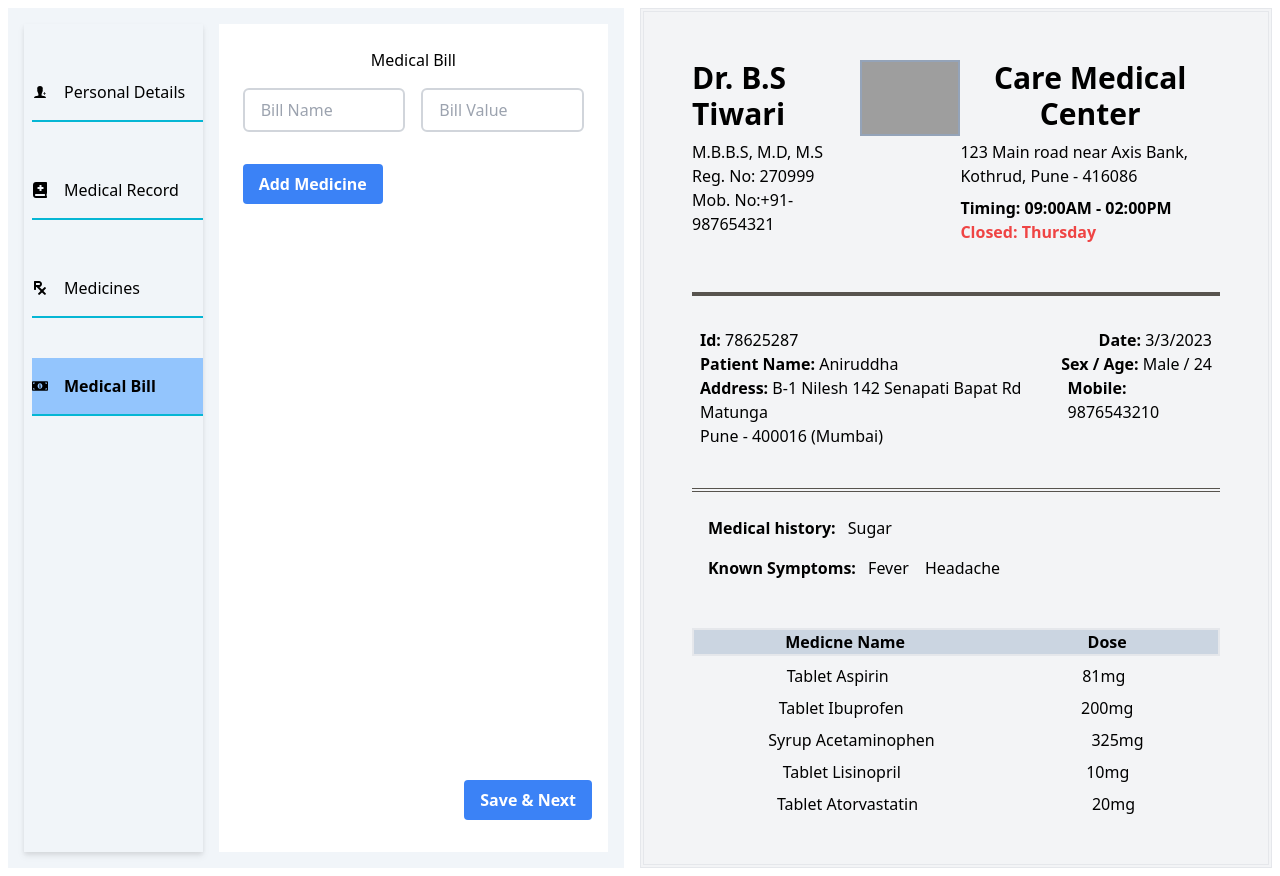
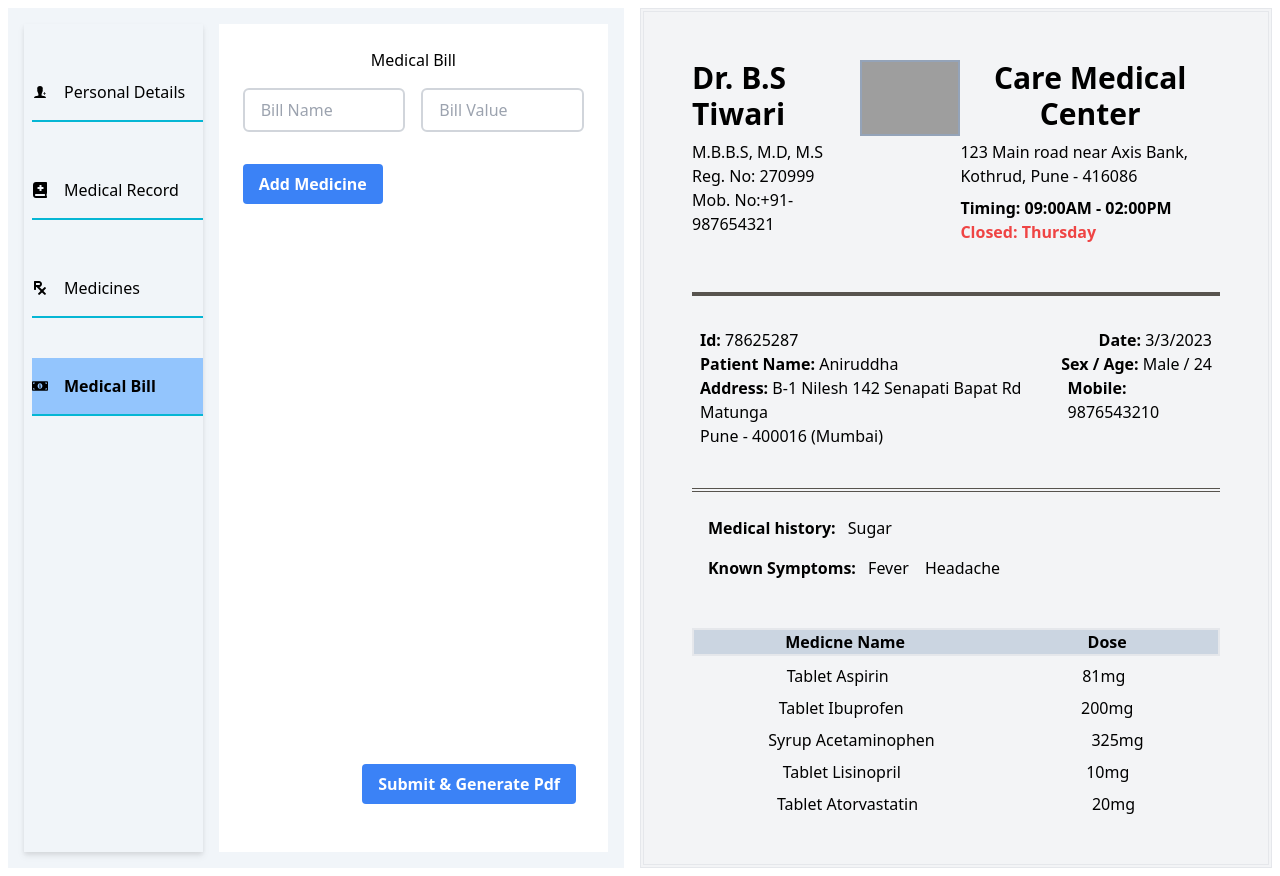
Before and after one commit to affu72/Medical-report, a React (Create React App) app: page / in a window 1280 px wide. Both pictures are taken after a click on the button "Medical Bill". Built offline with nearby package versions, Linux system fonts and the light colour scheme; grey boxes are pictures that could not be loaded.

Commit message:
next and submit button,sync with tab

```diff
--- a/src/components/MainComponent/InputForms.tsx
+++ b/src/components/MainComponent/InputForms.tsx
@@ -3,6 +3,7 @@ import Medicines from "./Medicines";
 import MedicalHistory from "./MedicalRecord";
 import MedicalBill from "./MedicalBill";
 import Button from "../Button";
+import { FormEvent } from "react";
 
 interface PropInput {
   tabIndex: number;
@@ -16,16 +17,26 @@ const InputForms: React.FC<PropInput> = ({ tabIndex }) => {
     <MedicalBill key={3} />,
   ];
 
+  const submitHandler = (event: FormEvent<HTMLFormElement>) => {
+    event.preventDefault();
+    console.log(event);
+  };
+
   return (
     <div className="bg-white flex flex-col justify-between gap-8 p-6 basis-2/3 xl:basis-11/12 relative overflow-auto flex-none">
-      <form id="main-form">{formSection[tabIndex]}</form>
-      {/* <button
-        form="main-form"
-        type="submit"
-        className="bg-blue-500 hover:bg-blue-700 text-white font-bold py-6 px-3 rounded w-full"
-      >
-        Preview
-      </button> */}
+      <form id="main-form" onSubmit={submitHandler}>
+        {formSection[tabIndex]}
+      </form>
+
+      {tabIndex === 3 && (
+        <button
+          form="main-form"
+          type="submit"
+          className={`bg-blue-500 hover:bg-blue-700 text-white font-bold py-2 px-4 rounded absolute bottom-12 right-8`}
+        >
+          Submit & Generate Pdf
+        </button>
+      )}
     </div>
   );
 };
--- a/src/components/MainComponent/MainPage.tsx
+++ b/src/components/MainComponent/MainPage.tsx
@@ -13,15 +13,17 @@ function MainPage() {
       <SideNav onNavClick={showFormHandler} tabIndex={tabIndex} />
       <InputForms tabIndex={tabIndex}></InputForms>
 
+      {tabIndex < 3 && (
         <button
           type="button"
           value="Save & Next"
           tabIndex={tabIndex}
           className={`bg-blue-500 hover:bg-blue-700 text-white font-bold py-2 px-4 rounded absolute bottom-12 right-8`}
-        onClick={() => settabIndex((prev) => (prev + 1) % 4)}
+          onClick={() => settabIndex((prev) => prev + 1)}
         >
           Save & Next
         </button>
+      )}
     </div>
   );
 }
```
Lines whose indentation alone changed are shown as unchanged.
